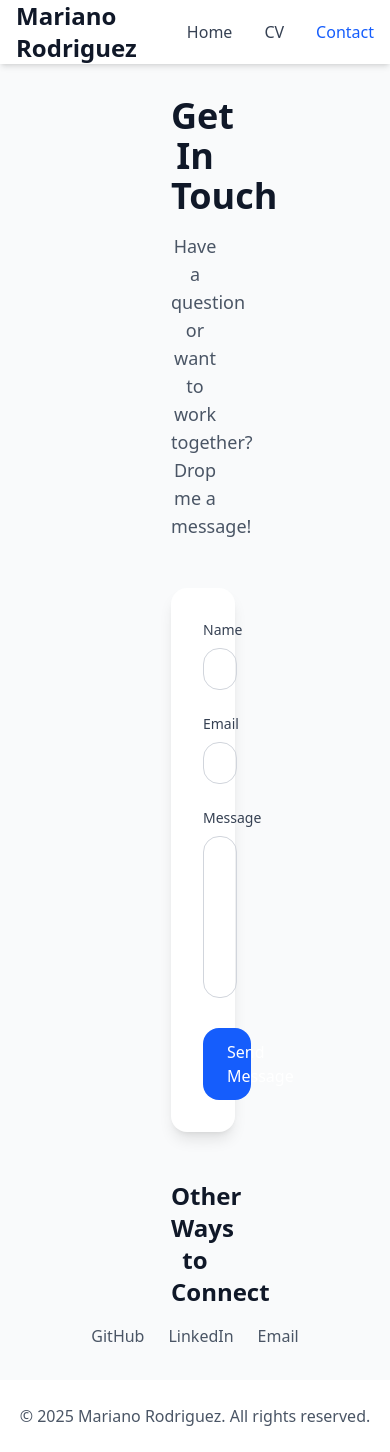
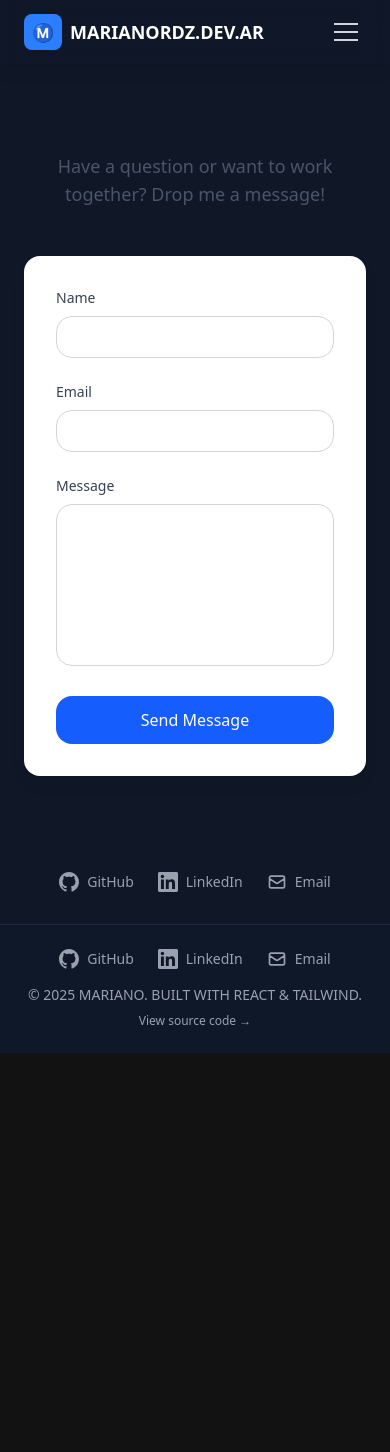
Before and after one commit to MarianoRDZ/website-react, a React (Vite) app: page /contact in a window 390 px wide. After the commit the page ends 1053 px from the top, so only its background shows below. Built offline with nearby package versions, Linux system fonts and the light colour scheme.

Commit message:
feat: add responsive navbar, footer, and code refactoring for better maintainability

```diff
--- /dev/null
+++ b/src/components/common/Footer.jsx
@@ -0,0 +1,30 @@
+import SocialLinks from './SocialLinks';
+import { personalInfo } from '../../constants/data';
+
+const Footer = () => {
+  const currentYear = new Date().getFullYear();
+
+  return (
+    <footer className="border-t border-gray-800 bg-gray-900/80 py-6">
+      <div className="container mx-auto max-w-7xl px-6">
+        <div className="flex flex-col items-center justify-between gap-4 md:flex-row">
+          <SocialLinks />
+
+          <div className="flex flex-col items-center gap-2 text-sm text-gray-400 md:items-end">
+            <div>© {currentYear} MARIANO. BUILT WITH REACT & TAILWIND.</div>
+            <a
+              href={personalInfo.repository}
+              target="_blank"
+              rel="noopener noreferrer"
+              className="text-xs transition-colors hover:text-blue-400"
+            >
+              View source code →
+            </a>
+          </div>
+        </div>
+      </div>
+    </footer>
+  );
+};
+
+export default Footer;
--- a/src/components/common/Layout.jsx
+++ b/src/components/common/Layout.jsx
@@ -1,19 +1,12 @@
 import Navbar from './Navbar';
+import Footer from './Footer';
 
 const Layout = ({ children }) => {
   return (
-    <div className="min-h-screen bg-gray-50 dark:bg-gray-900">
+    <div className="flex min-h-screen flex-col bg-gray-900">
       <Navbar />
-      <main className="max-w-7xl mx-auto px-4 sm:px-6 lg:px-8 py-8">
-        {children}
-      </main>
-      <footer className="bg-white dark:bg-gray-800 mt-auto">
-        <div className="max-w-7xl mx-auto px-4 sm:px-6 lg:px-8 py-6">
-          <p className="text-center text-gray-600 dark:text-gray-400">
-            © {new Date().getFullYear()} Mariano Rodriguez. All rights reserved.
-          </p>
-        </div>
-      </footer>
+      <main className="flex-1 pt-16">{children}</main>
+      <Footer />
     </div>
   );
 };
--- a/src/components/common/Navbar.jsx
+++ b/src/components/common/Navbar.jsx
@@ -1,41 +1,91 @@
+import { useState } from 'react';
 import { Link, useLocation } from 'react-router-dom';
 
 const Navbar = () => {
   const location = useLocation();
+  const [isMenuOpen, setIsMenuOpen] = useState(false);
 
   const isActive = (path) => location.pathname === path;
 
   const navLinks = [
     { path: '/', label: 'Home' },
-    { path: '/cv', label: 'CV' },
+    { path: '/cv', label: 'Resume' },
     { path: '/contact', label: 'Contact' },
   ];
 
+  const toggleMenu = () => {
+    setIsMenuOpen(!isMenuOpen);
+  };
+
+  const closeMenu = () => {
+    setIsMenuOpen(false);
+  };
+
   return (
-    <nav className="bg-white dark:bg-gray-900 shadow-md">
-      <div className="max-w-7xl mx-auto px-4 sm:px-6 lg:px-8">
-        <div className="flex justify-between items-center h-16">
-          {/* Logo/Name */}
-          <Link to="/" className="text-2xl font-bold text-gray-900 dark:text-white">
-            Mariano Rodriguez
+    <nav className="fixed top-0 z-50 w-full bg-gray-900/80 shadow-lg backdrop-blur-md">
+      <div className="mx-auto max-w-7xl px-6">
+        <div className="flex h-16 items-center justify-between">
+          <Link
+            to="/"
+            className="flex items-center gap-2 text-lg font-bold text-white transition-colors hover:text-blue-400"
+            onClick={closeMenu}
+          >
+            <div className="rounded bg-blue-500 px-2 py-1">
+              <span className="font-bold text-white">Ⓜ</span>
+            </div>
+            <span>MARIANORDZ.DEV.AR</span>
           </Link>
 
-          {/* Navigation Links */}
-          <div className="flex space-x-8">
+          <div className="hidden items-center gap-8 md:flex">
             {navLinks.map(({ path, label }) => (
               <Link
                 key={path}
                 to={path}
                 className={`text-base font-medium transition-colors duration-200 ${
-                  isActive(path)
-                    ? 'text-blue-600 dark:text-blue-400'
-                    : 'text-gray-700 dark:text-gray-300 hover:text-blue-600 dark:hover:text-blue-400'
+                  isActive(path) ? 'text-blue-400' : 'text-gray-300 hover:text-white'
                 }`}
               >
                 {label}
               </Link>
             ))}
           </div>
+
+          <button
+            onClick={toggleMenu}
+            className="flex h-10 w-10 flex-col items-center justify-center gap-1.5 rounded text-gray-300 transition-colors hover:text-blue-400 md:hidden"
+            aria-label="Toggle menu"
+          >
+            <span
+              className={`h-0.5 w-6 bg-current transition-transform ${isMenuOpen ? 'translate-y-2 rotate-45' : ''}`}
+            />
+            <span
+              className={`h-0.5 w-6 bg-current transition-opacity ${isMenuOpen ? 'opacity-0' : ''}`}
+            />
+            <span
+              className={`h-0.5 w-6 bg-current transition-transform ${isMenuOpen ? '-translate-y-2 -rotate-45' : ''}`}
+            />
+          </button>
+        </div>
+      </div>
+
+      <div
+        className={`absolute top-16 left-0 w-full bg-gray-900/95 backdrop-blur-md transition-all duration-300 md:hidden ${
+          isMenuOpen ? 'max-h-screen opacity-100' : 'max-h-0 overflow-hidden opacity-0'
+        }`}
+      >
+        <div className="flex flex-col px-6 py-4">
+          {navLinks.map(({ path, label }) => (
+            <Link
+              key={path}
+              to={path}
+              onClick={closeMenu}
+              className={`border-b border-gray-800 py-4 text-lg font-medium transition-colors duration-200 ${
+                isActive(path) ? 'text-blue-400' : 'text-gray-300 hover:text-white'
+              }`}
+            >
+              {label}
+            </Link>
+          ))}
         </div>
       </div>
     </nav>
--- /dev/null
+++ b/src/components/common/SocialLinks.jsx
@@ -0,0 +1,43 @@
+import { GitHubIcon, LinkedInIcon, EmailIcon } from './icons';
+import { personalInfo } from '../../constants/data';
+
+const SocialLinks = ({ className = '' }) => {
+  const links = [
+    {
+      href: personalInfo.github,
+      icon: GitHubIcon,
+      label: 'GitHub',
+      external: true,
+    },
+    {
+      href: personalInfo.linkedin,
+      icon: LinkedInIcon,
+      label: 'LinkedIn',
+      external: true,
+    },
+    {
+      href: `mailto:${personalInfo.email}`,
+      icon: EmailIcon,
+      label: 'Email',
+      external: false,
+    },
+  ];
+
+  return (
+    <div className={`flex items-center gap-6 ${className}`}>
+      {links.map(({ href, icon: Icon, label, external }) => (
+        <a
+          key={label}
+          href={href}
+          {...(external && { target: '_blank', rel: 'noopener noreferrer' })}
+          className="flex items-center gap-2 text-sm text-gray-400 transition-colors hover:text-blue-400"
+        >
+          <Icon />
+          <span>{label}</span>
+        </a>
+      ))}
+    </div>
+  );
+};
+
+export default SocialLinks;
--- /dev/null
+++ b/src/components/common/icons/EmailIcon.jsx
@@ -0,0 +1,12 @@
+const EmailIcon = ({ className = 'h-5 w-5' }) => (
+  <svg className={className} fill="none" stroke="currentColor" viewBox="0 0 24 24">
+    <path
+      strokeLinecap="round"
+      strokeLinejoin="round"
+      strokeWidth={2}
+      d="M3 8l7.89 5.26a2 2 0 002.22 0L21 8M5 19h14a2 2 0 002-2V7a2 2 0 00-2-2H5a2 2 0 00-2 2v10a2 2 0 002 2z"
+    />
+  </svg>
+);
+
+export default EmailIcon;
--- /dev/null
+++ b/src/components/common/icons/GitHubIcon.jsx
@@ -0,0 +1,7 @@
+const GitHubIcon = ({ className = 'h-5 w-5' }) => (
+  <svg className={className} fill="currentColor" viewBox="0 0 24 24">
+    <path d="M12 0c-6.626 0-12 5.373-12 12 0 5.302 3.438 9.8 8.207 11.387.599.111.793-.261.793-.577v-2.234c-3.338.726-4.033-1.416-4.033-1.416-.546-1.387-1.333-1.756-1.333-1.756-1.089-.745.083-.729.083-.729 1.205.084 1.839 1.237 1.839 1.237 1.07 1.834 2.807 1.304 3.492.997.107-.775.418-1.305.762-1.604-2.665-.305-5.467-1.334-5.467-5.931 0-1.311.469-2.381 1.236-3.221-.124-.303-.535-1.524.117-3.176 0 0 1.008-.322 3.301 1.23.957-.266 1.983-.399 3.003-.404 1.02.005 2.047.138 3.006.404 2.291-1.552 3.297-1.23 3.297-1.23.653 1.653.242 2.874.118 3.176.77.84 1.235 1.911 1.235 3.221 0 4.609-2.807 5.624-5.479 5.921.43.372.823 1.102.823 2.222v3.293c0 .319.192.694.801.576 4.765-1.589 8.199-6.086 8.199-11.386 0-6.627-5.373-12-12-12z" />
+  </svg>
+);
+
+export default GitHubIcon;
--- /dev/null
+++ b/src/components/common/icons/LinkedInIcon.jsx
@@ -0,0 +1,7 @@
+const LinkedInIcon = ({ className = 'h-5 w-5' }) => (
+  <svg className={className} fill="currentColor" viewBox="0 0 24 24">
+    <path d="M20.447 20.452h-3.554v-5.569c0-1.328-.027-3.037-1.852-3.037-1.853 0-2.136 1.445-2.136 2.939v5.667H9.351V9h3.414v1.561h.046c.477-.9 1.637-1.85 3.37-1.85 3.601 0 4.267 2.37 4.267 5.455v6.286zM5.337 7.433c-1.144 0-2.063-.926-2.063-2.065 0-1.138.92-2.063 2.063-2.063 1.14 0 2.064.925 2.064 2.063 0 1.139-.925 2.065-2.064 2.065zm1.782 13.019H3.555V9h3.564v11.452zM22.225 0H1.771C.792 0 0 .774 0 1.729v20.542C0 23.227.792 24 1.771 24h20.451C23.2 24 24 23.227 24 22.271V1.729C24 .774 23.2 0 22.222 0h.003z" />
+  </svg>
+);
+
+export default LinkedInIcon;
--- /dev/null
+++ b/src/components/common/icons/index.js
@@ -0,0 +1,3 @@
+export { default as GitHubIcon } from './GitHubIcon';
+export { default as LinkedInIcon } from './LinkedInIcon';
+export { default as EmailIcon } from './EmailIcon';
--- a/src/components/common/index.js
+++ b/src/components/common/index.js
@@ -8,3 +8,5 @@ export { default as Input } from './Input';
 export { default as Tag } from './Tag';
 export { default as Layout } from './Layout';
 export { default as Navbar } from './Navbar';
+export { default as Footer } from './Footer';
+export { default as SocialLinks } from './SocialLinks';
--- a/src/index.css
+++ b/src/index.css
@@ -1,4 +1,14 @@
 @import 'tailwindcss';
+
+/* Hide scrollbar but keep functionality */
+* {
+  scrollbar-width: none; /* Firefox */
+  -ms-overflow-style: none; /* IE and Edge */
+}
+
+*::-webkit-scrollbar {
+  display: none; /* Chrome, Safari, Opera */
+}
 
 @theme {
   /* Colors */
--- a/src/pages/Contact.jsx
+++ b/src/pages/Contact.jsx
@@ -1,4 +1,5 @@
 import { useState } from 'react';
+import { SocialLinks } from '../components/common';
 
 const Contact = () => {
   const [formData, setFormData] = useState({
@@ -16,25 +17,28 @@ const Contact = () => {
 
   const handleSubmit = (e) => {
     e.preventDefault();
-    // TODO: Implement form submission (EmailJS, FormSpree, etc.)
     console.log('Form submitted:', formData);
     alert('Message sent! (Not implemented yet)');
   };
 
   return (
-    <div className="max-w-2xl mx-auto">
-      <div className="text-center mb-12">
-        <h1 className="text-4xl font-bold text-gray-900 dark:text-white mb-4">
-          Get In Touch
-        </h1>
+    <div className="mx-auto max-w-7xl px-6 py-8">
+      <div className="mb-12 text-center">
+        <h1 className="mb-4 text-4xl font-bold text-gray-900 dark:text-white">Get In Touch</h1>
         <p className="text-lg text-gray-600 dark:text-gray-400">
           Have a question or want to work together? Drop me a message!
         </p>
       </div>
 
-      <form onSubmit={handleSubmit} className="bg-white dark:bg-gray-800 p-8 rounded-lg shadow-lg space-y-6">
+      <form
+        onSubmit={handleSubmit}
+        className="space-y-6 rounded-lg bg-white p-8 shadow-lg dark:bg-gray-800"
+      >
         <div>
-          <label htmlFor="name" className="block text-sm font-medium text-gray-700 dark:text-gray-300 mb-2">
+          <label
+            htmlFor="name"
+            className="mb-2 block text-sm font-medium text-gray-700 dark:text-gray-300"
+          >
             Name
           </label>
           <input
@@ -44,13 +48,16 @@ const Contact = () => {
             value={formData.name}
             onChange={handleChange}
             required
-            className="w-full px-4 py-2 border border-gray-300 dark:border-gray-600 rounded-lg focus:ring-2 focus:ring-blue-500 focus:border-transparent dark:bg-gray-700 dark:text-white"
+            className="w-full rounded-lg border border-gray-300 px-4 py-2 focus:border-transparent focus:ring-2 focus:ring-blue-500 dark:border-gray-600 dark:bg-gray-700 dark:text-white"
             placeholder="Your name"
           />
         </div>
 
         <div>
-          <label htmlFor="email" className="block text-sm font-medium text-gray-700 dark:text-gray-300 mb-2">
+          <label
+            htmlFor="email"
+            className="mb-2 block text-sm font-medium text-gray-700 dark:text-gray-300"
+          >
             Email
           </label>
           <input
@@ -60,13 +67,16 @@ const Contact = () => {
             value={formData.email}
             onChange={handleChange}
             required
-            className="w-full px-4 py-2 border border-gray-300 dark:border-gray-600 rounded-lg focus:ring-2 focus:ring-blue-500 focus:border-transparent dark:bg-gray-700 dark:text-white"
+            className="w-full rounded-lg border border-gray-300 px-4 py-2 focus:border-transparent focus:ring-2 focus:ring-blue-500 dark:border-gray-600 dark:bg-gray-700 dark:text-white"
             placeholder="your.email@example.com"
           />
         </div>
 
         <div>
-          <label htmlFor="message" className="block text-sm font-medium text-gray-700 dark:text-gray-300 mb-2">
+          <label
+            htmlFor="message"
+            className="mb-2 block text-sm font-medium text-gray-700 dark:text-gray-300"
+          >
             Message
           </label>
           <textarea
@@ -76,48 +86,24 @@ const Contact = () => {
             onChange={handleChange}
             required
             rows={6}
-            className="w-full px-4 py-2 border border-gray-300 dark:border-gray-600 rounded-lg focus:ring-2 focus:ring-blue-500 focus:border-transparent dark:bg-gray-700 dark:text-white resize-none"
+            className="w-full resize-none rounded-lg border border-gray-300 px-4 py-2 focus:border-transparent focus:ring-2 focus:ring-blue-500 dark:border-gray-600 dark:bg-gray-700 dark:text-white"
             placeholder="Your message..."
           />
         </div>
 
         <button
           type="submit"
-          className="w-full px-6 py-3 bg-blue-600 text-white font-medium rounded-lg hover:bg-blue-700 transition-colors"
+          className="w-full rounded-lg bg-blue-600 px-6 py-3 font-medium text-white transition-colors hover:bg-blue-700"
         >
           Send Message
         </button>
       </form>
 
-      {/* Contact Info */}
       <div className="mt-12 text-center">
-        <h2 className="text-2xl font-semibold text-gray-900 dark:text-white mb-4">
+        <h2 className="mb-4 text-2xl font-semibold text-gray-900 dark:text-white">
           Other Ways to Connect
         </h2>
-        <div className="flex justify-center gap-6">
-          <a
-            href="https://github.com/MarianoRDZ"
-            target="_blank"
-            rel="noopener noreferrer"
-            className="text-gray-600 dark:text-gray-400 hover:text-blue-600 dark:hover:text-blue-400 transition-colors"
-          >
-            GitHub
-          </a>
-          <a
-            href="https://linkedin.com/in/MarianoRDZ"
-            target="_blank"
-            rel="noopener noreferrer"
-            className="text-gray-600 dark:text-gray-400 hover:text-blue-600 dark:hover:text-blue-400 transition-colors"
-          >
-            LinkedIn
-          </a>
-          <a
-            href="mailto:rdzc.mariano@gmail.com"
-            className="text-gray-600 dark:text-gray-400 hover:text-blue-600 dark:hover:text-blue-400 transition-colors"
-          >
-            Email
-          </a>
-        </div>
+        <SocialLinks className="justify-center" />
       </div>
     </div>
   );
```
Also changed, not shown: src/pages/CV.jsx (+22 -43 lines).
